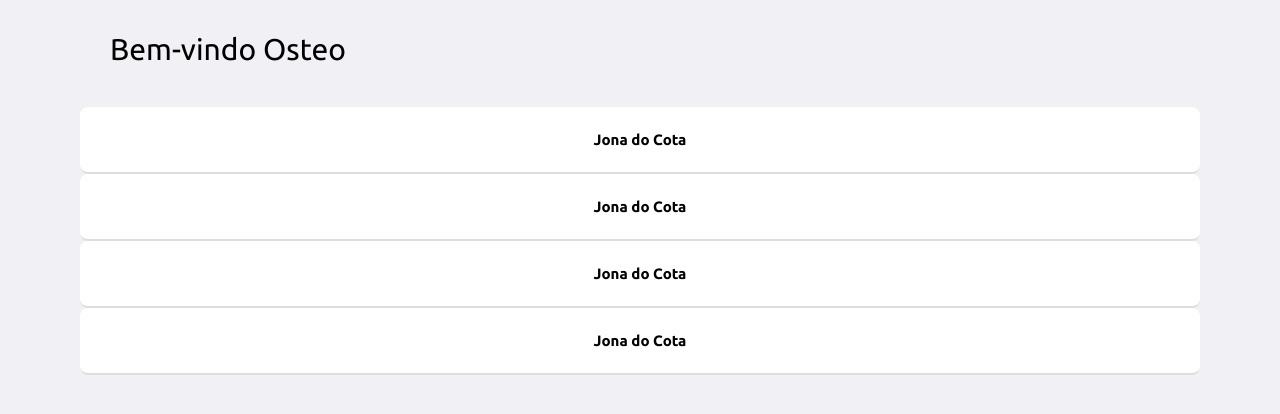
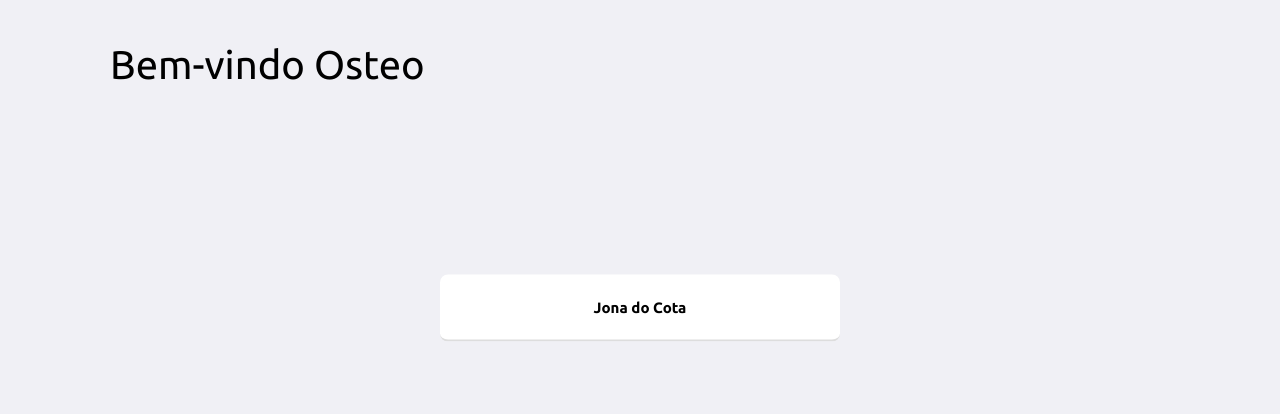
Before and after one commit to Project-Osteo/WebApp, a React (Create React App) app in the folder frontend/: page /homepage in a window 1280 px wide. Shown: the top 414 px of the page. Built offline with nearby package versions, Linux system fonts and the light colour scheme.

Commit message:
possivel solução para abrir página dos pacientes

```diff
--- a/frontend/src/pages/Homepage/index.js
+++ b/frontend/src/pages/Homepage/index.js
@@ -8,27 +8,11 @@ export default function Homepage() {
       <div className="homepage-container">
           <header>
               <span>Bem-vindo Osteo</span>
-
           </header>
 
         <ul>
             <li>
-                <strong>
-                    Jona do Cota
-                </strong>
-            </li>
-            <li>
-                <strong>
-                    Jona do Cota
-                </strong>
-            </li>
-            <li>
-                <strong>
-                    Jona do Cota
-                </strong>
-            </li>
-            <li>
-                <strong>
+                <strong type="button" onClick={(event) => (window.location.href = "/")}>
                     Jona do Cota
                 </strong>
             </li>
--- a/frontend/src/pages/Homepage/styles.css
+++ b/frontend/src/pages/Homepage/styles.css
@@ -12,20 +12,30 @@
 }
 
 .homepage-container header span {
-    font-size: 30px;
+    font-size: 40px;
+    margin-top: 10px;
     margin-left: 30px;
+    margin-bottom: 30px;
 }
 
 .homepage-container ul {
-    list-style-type: none;
-    padding: 0;
-    text-align: center;
+  display: grid;
+  grid-template-columns:1fr;
+  grid-gap: 5px;
+  list-style: none;
+  text-align: center;
+  position: fixed;
+  left: 50%;
+  margin-right: -50%;
+  margin-top: 150px;
+  transform: translate(-50%, -50%);
 }
 
 .homepage-container ul li {
+    width: 400px;
     background: #FFF;
     padding: 24px;
     border-radius: 8px;
     border-bottom: 2px solid #ddd;
-    position: relative;
+    cursor: pointer;
 }
```
